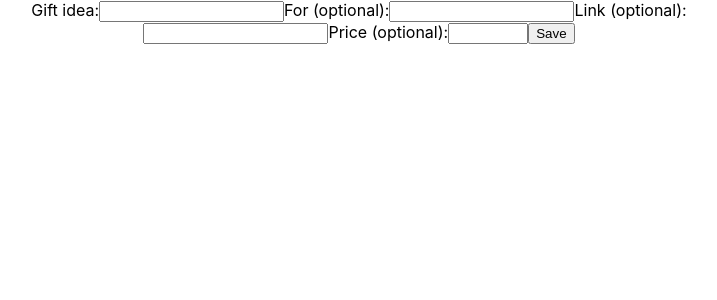
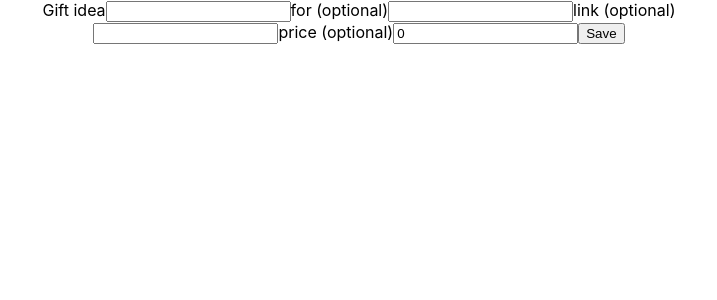
Before and after one commit to Parkreiner/gift-scouter, a React (Create React App) app: page / in a window 1280 px wide. Shown: the top 300 px of the page, without its empty margins (41-758 px from the left). Built offline with nearby package versions, Linux system fonts and the light colour scheme.

Commit message:
wip: More work for GiftForm

```diff
--- a/src/components/GiftForm/GiftForm.tsx
+++ b/src/components/GiftForm/GiftForm.tsx
@@ -1,52 +1,111 @@
-import { useId } from "react";
+import { useId, useReducer } from "react";
+import { GiftIdea } from "../../sharedTypesAndConstants";
 import { useGiftUpdaters } from "../GiftsContext";
+import { addGiftToLocalStorage } from "../../helpers/localStorage";
 
-function useFormIds() {
-  const hookId = useId();
-  return {
-    description: `${hookId}-description`,
-    for: `${hookId}-for`,
-    link: `${hookId}-link`,
-    price: `${hookId}-price`,
-  };
+type ChangeableFieldKey = Exclude<keyof GiftIdea, "tags">;
+
+type FieldInfo = {
+  name: ChangeableFieldKey;
+  displayName?: string;
+  optional: boolean;
+  type: "text" | "number";
+};
+
+type DraftAction =
+  | {
+      type: "fieldChanged";
+      payload: { field: ChangeableFieldKey; value: string };
+    }
+  | { type: "tagsChanged"; payload: { value: string[] } }
+  | { type: "submitted" };
+
+const initialDraftState = {
+  description: "",
+  for: "",
+  link: "",
+  price: 0,
+  tags: [],
+} as const satisfies GiftIdea;
+
+function reduceDraft(state: GiftIdea, action: DraftAction): GiftIdea {
+  switch (action.type) {
+    case "fieldChanged": {
+      const { field, value } = action.payload;
+      const newValue = field === "price" ? Number(value) : value;
+      return { ...state, [field]: newValue };
+    }
+
+    case "tagsChanged": {
+      // Not implemented yet
+      return state;
+    }
+
+    case "submitted": {
+      return initialDraftState;
+    }
+
+    default: {
+      throw new Error("Unknown action type detected");
+    }
+  }
 }
 
-function GiftForm() {
+const formFieldInfo: readonly FieldInfo[] = [
+  {
+    name: "description",
+    displayName: "Gift idea",
+    optional: false,
+    type: "text",
+  },
+  { name: "for", optional: true, type: "text" },
+  { name: "link", optional: true, type: "text" },
+  { name: "price", optional: true, type: "text" },
+];
+
+export default function GiftForm() {
+  const hookId = useId();
+  const [draftState, dispatch] = useReducer(reduceDraft, initialDraftState);
   const { addGift } = useGiftUpdaters();
-  const ids = useFormIds();
 
-  const handleSubmit = (e: React.FormEvent<HTMLFormElement>) => {
+  const handleSubmit = (e: React.FormEvent) => {
     e.preventDefault();
-    const formData = Object.fromEntries(
-      new FormData(e.currentTarget)
-    ) as Record<string, string>;
+
+    addGiftToLocalStorage(draftState);
+    addGift(draftState);
+    dispatch({ type: "submitted" });
   };
 
   return (
     <form onSubmit={handleSubmit}>
-      <label htmlFor={ids.description}>
-        Gift idea:
-        <input id={ids.description} type="text" name="description" />
-      </label>
+      {formFieldInfo.map(({ name, displayName, optional, type }) => {
+        const id = `${hookId}-${name}`;
+        const availableName = displayName ?? name;
+        const optionalTag = optional ? " (optional)" : "";
 
-      <label htmlFor={ids.for}>
-        For (optional):
-        <input id={ids.for} type="text" name="for" />
-      </label>
+        const onChange = (e: React.ChangeEvent<HTMLInputElement>) => {
+          dispatch({
+            type: "fieldChanged",
+            payload: { field: name, value: e.target.value },
+          });
+        };
 
-      <label htmlFor={ids.link}>
-        Link (optional):
-        <input id={ids.link} type="url" name="link" />
-      </label>
-
-      <label htmlFor={ids.price}>
-        Price (optional):
-        <input id={ids.price} type="number" min={0} max={99_999} name="price" />
-      </label>
+        return (
+          <label key={id} htmlFor={id}>
+            {availableName}
+            {optionalTag}
+            <input
+              id={id}
+              type={type}
+              name={name}
+              value={draftState[name]}
+              onChange={onChange}
+            />
+          </label>
+        );
+      })}
 
       <button type="submit">Save</button>
     </form>
   );
 }
-
-export default GiftForm;
--- /dev/null
+++ b/src/helpers/localStorage.ts
@@ -0,0 +1,5 @@
+import { GiftIdea } from "../sharedTypesAndConstants";
+
+export function addGiftToLocalStorage(gift: GiftIdea): void {
+  // Not implemented yet
+}
```
